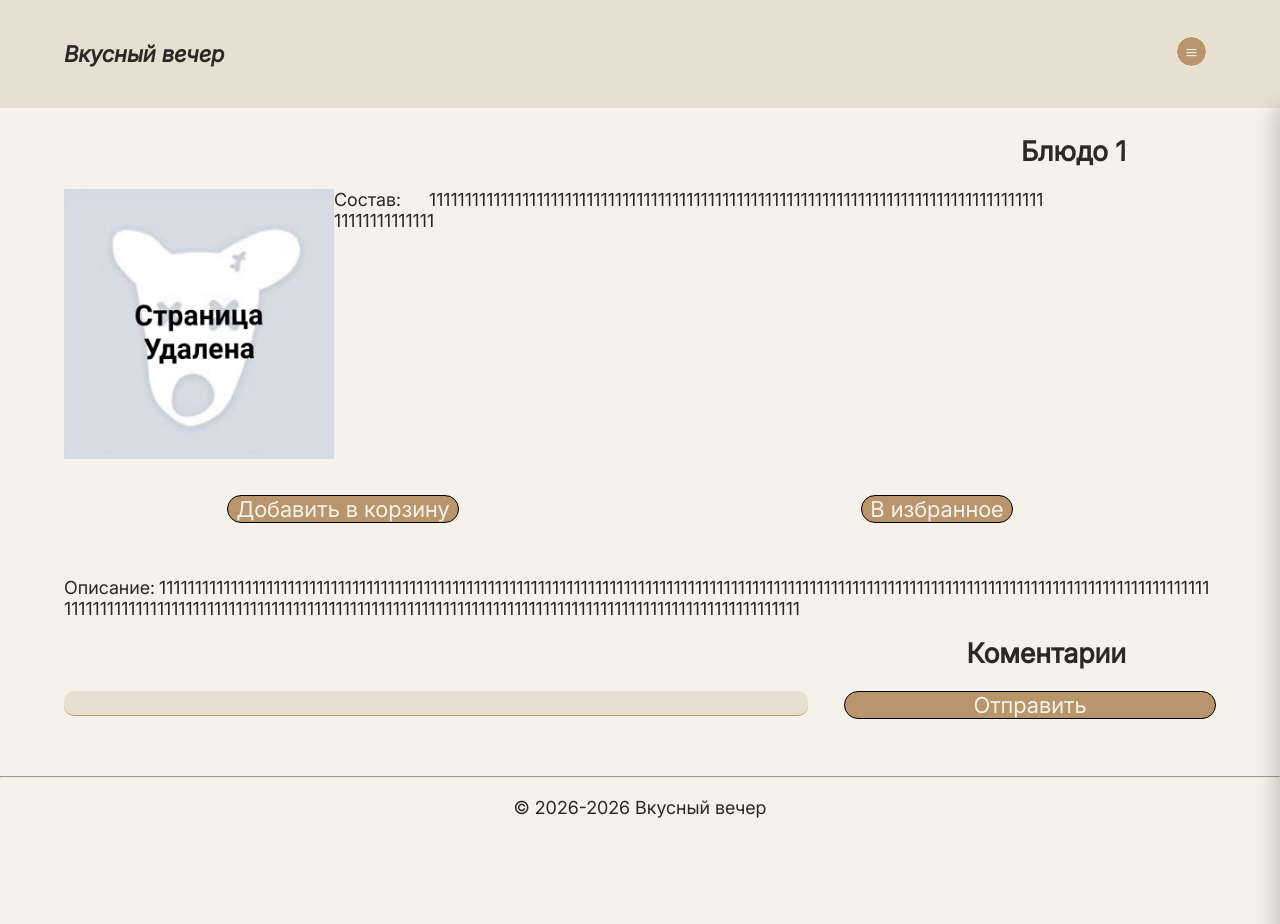
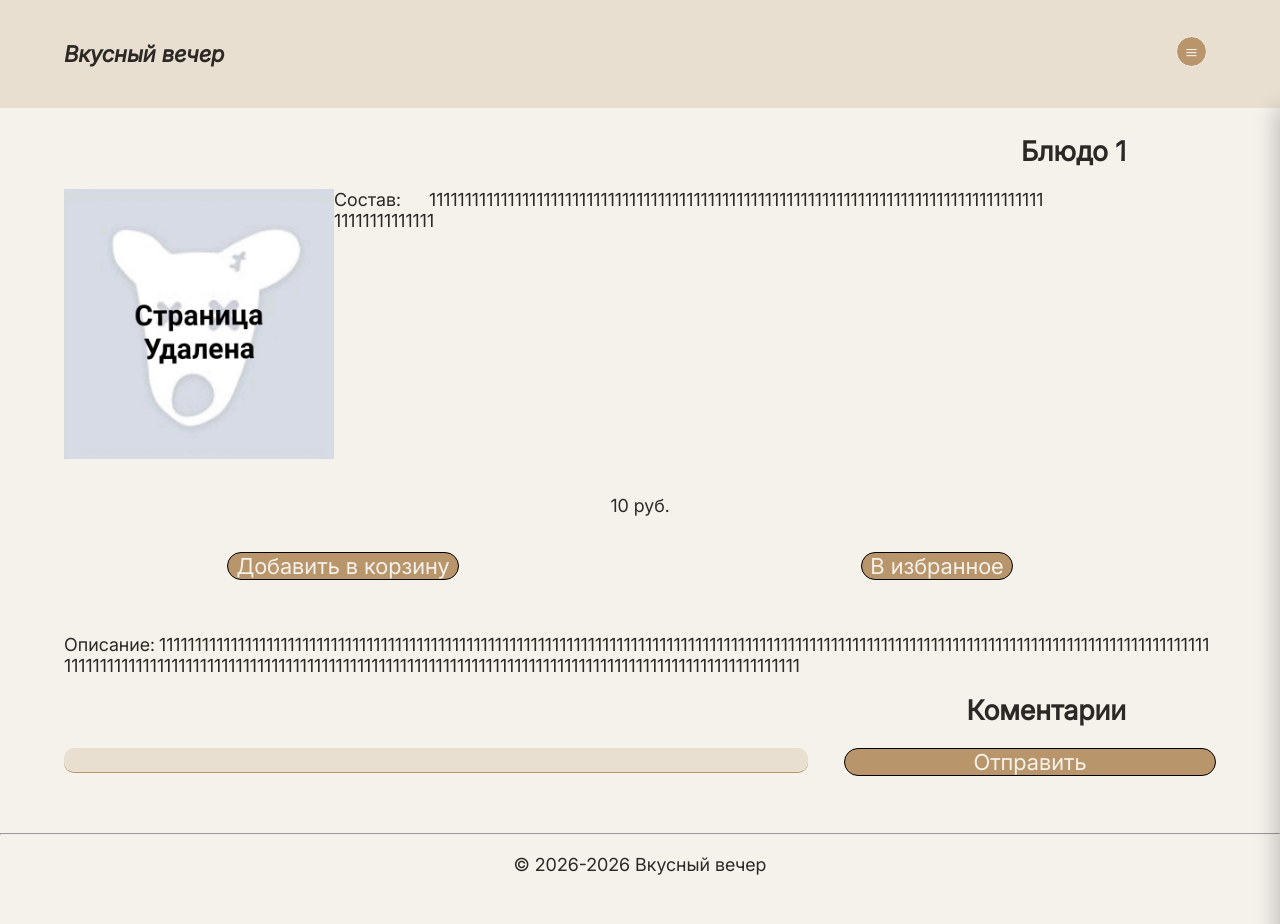
Before and after one commit to 6A6A3uHA/kursach, a Vue app: page /card/0 in a window 1280 px wide. Before the commit the page ends 867 px from the top, so only its background shows below. Built offline with nearby package versions, Linux system fonts and the light colour scheme.

Commit message:
add price to card

```diff
--- a/src/components/card.vue
+++ b/src/components/card.vue
@@ -100,6 +100,7 @@
                     <p class="description">{{ product.description }}</p>
                 </div>
                 <div class="desktop grid-button">
+                    <div class="product-price">{{ product.price }} руб.</div>
                     <div class="button-container">
                         <button v-if="user.root >= 0 && !cart?.products?.[product.id]" class="btn-primary"
                             @click.prevent="addToCart(product.id)" title="Добавить в корзину">Добавить в
@@ -127,6 +128,7 @@
         </div>
         <div>
             <div class="mobile grid-button">
+                <div class="product-price">{{ product.price }} руб.</div>
                 <div class="button-container">
                     <button v-if="user.root >= 0 && !cart?.products?.[product.id]" class="btn-primary"
                         @click.prevent="addToCart(product.id)" title="Добавить в корзину">Добавить в корзину</button>
@@ -229,6 +231,11 @@
         align-items: center;
     }
 
+    .product-price {
+        grid-column: 1/3;
+        place-self: center;
+    }
+
     .title {
         float: left;
         width: 90px;
```
